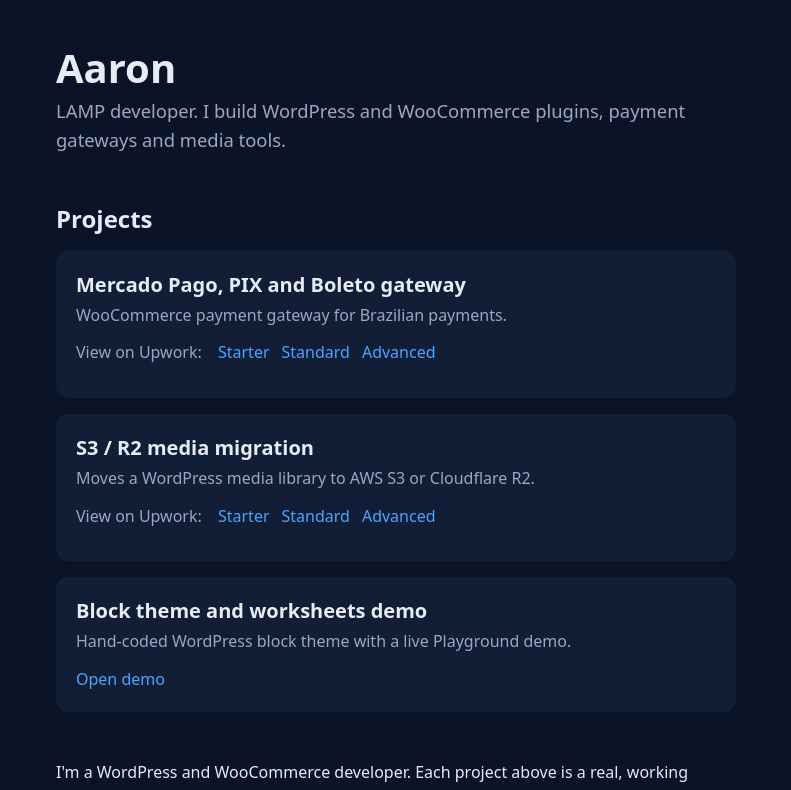
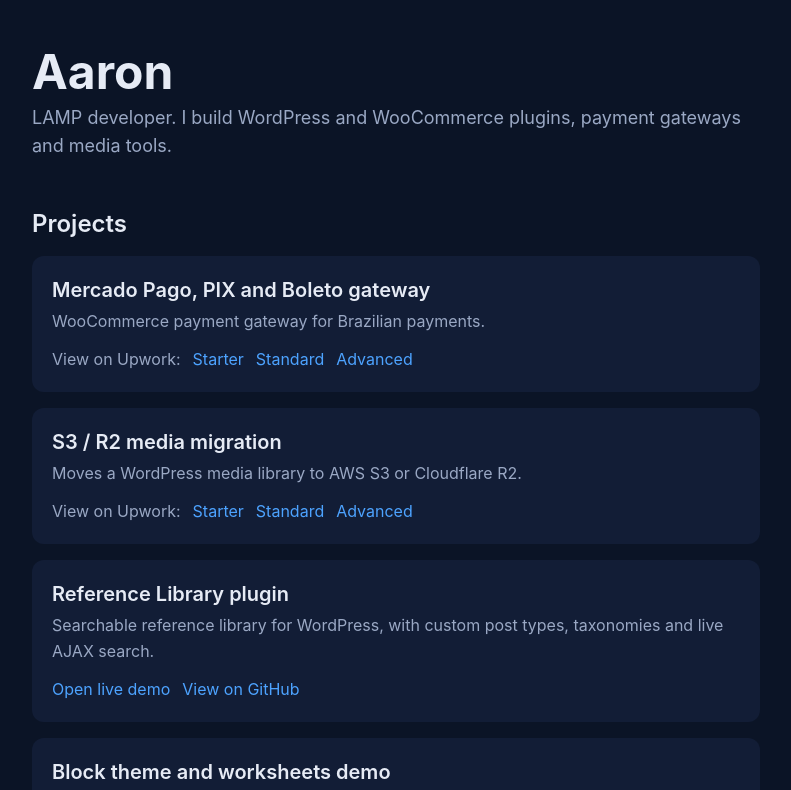
Before and after one commit to aaronwsmith12/portfolio-site, a Nuxt app: page / in a window 1280 px wide. Shown: the top 790 px of the page, without its empty margins (244-1035 px from the left). Built offline with nearby package versions, Linux system fonts and the light colour scheme.

Commit message:
added robots.txt and sitemap.xml

```diff
--- a/app/app.vue
+++ b/app/app.vue
@@ -1,46 +1,142 @@
+<script setup>
+useHead({ htmlAttrs: { lang: "en" } });
+
+useSeoMeta({
+  title: "Aaron | LAMP Developer for WordPress and WooCommerce Plugins",
+  description:
+    "LAMP developer building WordPress and WooCommerce plugins: Mercado Pago PIX and Boleto payment gateway, S3 and Cloudflare R2 media migration, and a searchable reference library.",
+  ogTitle: "Aaron | LAMP Developer for WordPress and WooCommerce Plugins",
+  ogDescription:
+    "WordPress and WooCommerce plugins, payment gateways and media tools, with live demos.",
+  ogType: "website",
+  ogUrl: "https://aaron18-portfolio.pages.dev/",
+  twitterCard: "summary",
+});
+</script>
+
 <template>
-  <main>
+  <main class="max-w-3xl mx-auto px-5 py-12">
     <header>
-      <h1 class="text-5xl font-bold">Aaron</h1>
-            <p>LAMP developer. I build WordPress and WooCommerce plugins, payment gateways and media tools.</p>
+      <h1 class="text-5xl font-bold mb-2">Aaron</h1>
+      <p class="text-muted text-lg">
+        LAMP developer. I build WordPress and WooCommerce plugins, payment
+        gateways and media tools.
+      </p>
     </header>
 
     <section>
       <h2 class="text-2xl font-semibold mt-12 mb-4">Projects</h2>
-      <article>
-        <h3 class="text-xl font-semibold mb-2">Mercado Pago, PIX and Boleto gateway</h3>
-        <p>WooCommerce payment gateway for Brazilian payments.</p>
-        <p class="tiers">
+
+      <article class="bg-card rounded-xl p-5 mb-4">
+        <h3 class="text-xl font-semibold mb-1">
+          Mercado Pago, PIX and Boleto gateway
+        </h3>
+        <p class="text-muted mb-3">
+          WooCommerce payment gateway for Brazilian payments.
+        </p>
+        <p class="text-muted flex flex-wrap items-center gap-x-3">
           View on Upwork:
-          <a href="https://www.upwork.com/services/product/development-it-a-fully-integrated-woocommerce-payment-gateway-for-mercado-pago-and-pix-2099642480893651729?ref=project_share" target="_blank">Starter</a>
-          <a href="https://www.upwork.com/services/product/development-it-a-fully-integrated-woocommerce-payment-gateway-for-mercado-pago-and-pix-2099642480893651729?ref=project_share&tier=1" target="_blank">Standard</a>
-          <a href="https://www.upwork.com/services/product/development-it-a-fully-integrated-woocommerce-payment-gateway-for-mercado-pago-and-pix-2099642480893651729?ref=project_share&tier=2" target="_blank">Advanced</a>
+          <a
+            class="text-accent hover:underline"
+            href="https://www.upwork.com/services/product/development-it-a-fully-integrated-woocommerce-payment-gateway-for-mercado-pago-and-pix-2099642480893651729?ref=project_share"
+            target="_blank"
+            rel="noopener"
+            >Starter</a
+          >
+          <a
+            class="text-accent hover:underline"
+            href="https://www.upwork.com/services/product/development-it-a-fully-integrated-woocommerce-payment-gateway-for-mercado-pago-and-pix-2099642480893651729?ref=project_share&tier=1"
+            target="_blank"
+            rel="noopener"
+            >Standard</a
+          >
+          <a
+            class="text-accent hover:underline"
+            href="https://www.upwork.com/services/product/development-it-a-fully-integrated-woocommerce-payment-gateway-for-mercado-pago-and-pix-2099642480893651729?ref=project_share&tier=2"
+            target="_blank"
+            rel="noopener"
+            >Advanced</a
+          >
         </p>
       </article>
-      <article>
-        <h3 class="text-xl font-semibold mb-2">S3 / R2 media migration</h3>
-        <p>Moves a WordPress media library to AWS S3 or Cloudflare R2.</p>
-        <p class="tiers">
+
+      <article class="bg-card rounded-xl p-5 mb-4">
+        <h3 class="text-xl font-semibold mb-1">S3 / R2 media migration</h3>
+        <p class="text-muted mb-3">
+          Moves a WordPress media library to AWS S3 or Cloudflare R2.
+        </p>
+        <p class="text-muted flex flex-wrap items-center gap-x-3">
           View on Upwork:
-          <a href="https://www.upwork.com/services/product/development-it-wordpress-media-offload-to-aws-s3-or-cloudflare-r2-2101162304431687333?ref=project_share" target="_blank">Starter</a>
-          <a href="https://www.upwork.com/services/product/development-it-wordpress-media-offload-to-aws-s3-or-cloudflare-r2-2101162304431687333?ref=project_share&tier=1" target="_blank">Standard</a>
-          <a href="https://www.upwork.com/services/product/development-it-wordpress-media-offload-to-aws-s3-or-cloudflare-r2-2101162304431687333?ref=project_share&tier=2" target="_blank">Advanced</a>
+          <a
+            class="text-accent hover:underline"
+            href="https://www.upwork.com/services/product/development-it-wordpress-media-offload-to-aws-s3-or-cloudflare-r2-2101162304431687333?ref=project_share"
+            target="_blank"
+            rel="noopener"
+            >Starter</a
+          >
+          <a
+            class="text-accent hover:underline"
+            href="https://www.upwork.com/services/product/development-it-wordpress-media-offload-to-aws-s3-or-cloudflare-r2-2101162304431687333?ref=project_share&tier=1"
+            target="_blank"
+            rel="noopener"
+            >Standard</a
+          >
+          <a
+            class="text-accent hover:underline"
+            href="https://www.upwork.com/services/product/development-it-wordpress-media-offload-to-aws-s3-or-cloudflare-r2-2101162304431687333?ref=project_share&tier=2"
+            target="_blank"
+            rel="noopener"
+            >Advanced</a
+          >
         </p>
       </article>
-      <article>
-        <h3 class="text-xl font-semibold mb-2">Block theme and worksheets demo</h3>
-        <p>Hand-coded WordPress block theme with a live Playground demo.</p>
-        <a href="https://playground.wordpress.net/?blueprint-url=https://raw.githubusercontent.com/aaronwsmith12/block-theme-portfolio/main/blueprint-live.json" target="_blank">Open demo</a>
+
+      <article class="bg-card rounded-xl p-5 mb-4">
+        <h3 class="text-xl font-semibold mb-1">Reference Library plugin</h3>
+        <p class="text-muted mb-3">
+          Searchable reference library for WordPress, with custom post types,
+          taxonomies and live AJAX search.
+        </p>
+        <p class="flex flex-wrap items-center gap-x-3">
+          <a
+            class="text-accent hover:underline"
+            href="https://playground.wordpress.net/?blueprint-url=https://raw.githubusercontent.com/aaronwsmith12/reference-library/main/blueprint-demo.json"
+            target="_blank"
+            rel="noopener"
+            >Open live demo</a
+          >
+          <a
+            class="text-accent hover:underline"
+            href="https://github.com/aaronwsmith12/reference-library"
+            target="_blank"
+            rel="noopener"
+            >View on GitHub</a
+          >
+        </p>
+      </article>
+
+      <article class="bg-card rounded-xl p-5 mb-4">
+        <h3 class="text-xl font-semibold mb-1">
+          Block theme and worksheets demo
+        </h3>
+        <p class="text-muted mb-3">
+          Hand-coded WordPress block theme with a live Playground demo.
+        </p>
+        <a
+          class="text-accent hover:underline"
+          href="https://playground.wordpress.net/?blueprint-url=https://raw.githubusercontent.com/aaronwsmith12/block-theme-portfolio/main/blueprint-live.json"
+          target="_blank"
+          rel="noopener"
+          >Open demo</a
+        >
       </article>
     </section>
 
-    <footer>
-      <p>
-        I'm a WordPress and WooCommerce developer. Each project above is a real, working plugin or theme that I built myself, so you can look at the code or try the demo.
-      </p>
-      <p>
-        Want to hire me? Pick a package above and message me on Upwork.
-        <a href="https://github.com/aaronwsmith12" target="_blank">See my code on GitHub</a>
+    <footer class="mt-12 text-muted">
+      <p class="mb-3">
+        I'm a WordPress and WooCommerce developer. Each project above is a real,
+        working plugin or theme that I built myself, so you can look at the code
+        or try
       </p>
     </footer>
   </main>
--- a/app/assets/css/main.css
+++ b/app/assets/css/main.css
@@ -1,49 +1,13 @@
 @import "tailwindcss";
 
-:root {
-  --bg: #0b1426;
-  --card: #121d36;
-  --text: #e6ebf5;
-  --muted: #9aa8c4;
-  --accent: #4da3ff;
+@theme {
+  --color-page: #0b1426;
+  --color-card: #121d36;
+  --color-ink: #e6ebf5;
+  --color-muted: #9aa8c4;
+  --color-accent: #4da3ff;
 }
 
-* { box-sizing: border-box; }
-
 body {
-  margin: 0;
-  background: var(--bg);
-  color: var(--text);
-  font-family: system-ui, sans-serif;
-  line-height: 1.6;
+  @apply bg-page text-ink font-sans leading-relaxed;
 }
-
-main {
-  max-width: 720px;
-  margin: 0 auto;
-  padding: 3rem 1.25rem;
-}
-
-h1 { font-size: 2.5rem; margin: 0 0 0.5rem; }
-header p { color: var(--muted); font-size: 1.15rem; }
-
-h2 { margin-top: 3rem; }
-
-article {
-  background: var(--card);
-  border-radius: 12px;
-  padding: 1.25rem;
-  margin-bottom: 1rem;
-}
-
-article h3 { margin: 0 0 0.25rem; }
-article p { margin: 0 0 0.75rem; color: var(--muted); }
-
-a { color: var(--accent); }
-
-footer { margin-top: 3rem; }
-
-.tiers a {
-  display: inline-block;
-  margin-left: 0.75rem;
-}
```
Also changed, not shown: public/robots.txt, 1 other file (tests, documents, lock files or other folders).
